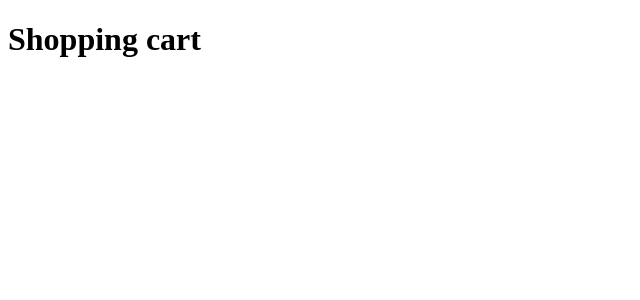
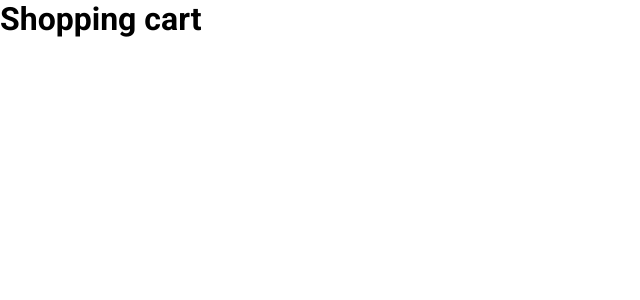
Before and after one commit to SoaresLeonardo/shopping-cart, a React (Vite) app in the folder app/: page / in a window 1280 px wide. Shown: the top 300 px of the page, without its empty margins (0-640 px from the left). Built offline with nearby package versions, Linux system fonts and the light colour scheme.

Commit message:
add App.css

```diff
--- a/app/src/App.jsx
+++ b/app/src/App.jsx
@@ -1,5 +1,5 @@
 import Header from "./components/Header";
-
+import './App.css'
 export default function App() {
   return (
     <>
--- a/app/src/app.css
+++ b/app/src/app.css
@@ -0,0 +1,6 @@
+* {
+  margin: 0;
+  padding: 0;
+  border: none;
+  font-family: 'Roboto', sans-serif;
+}
```
